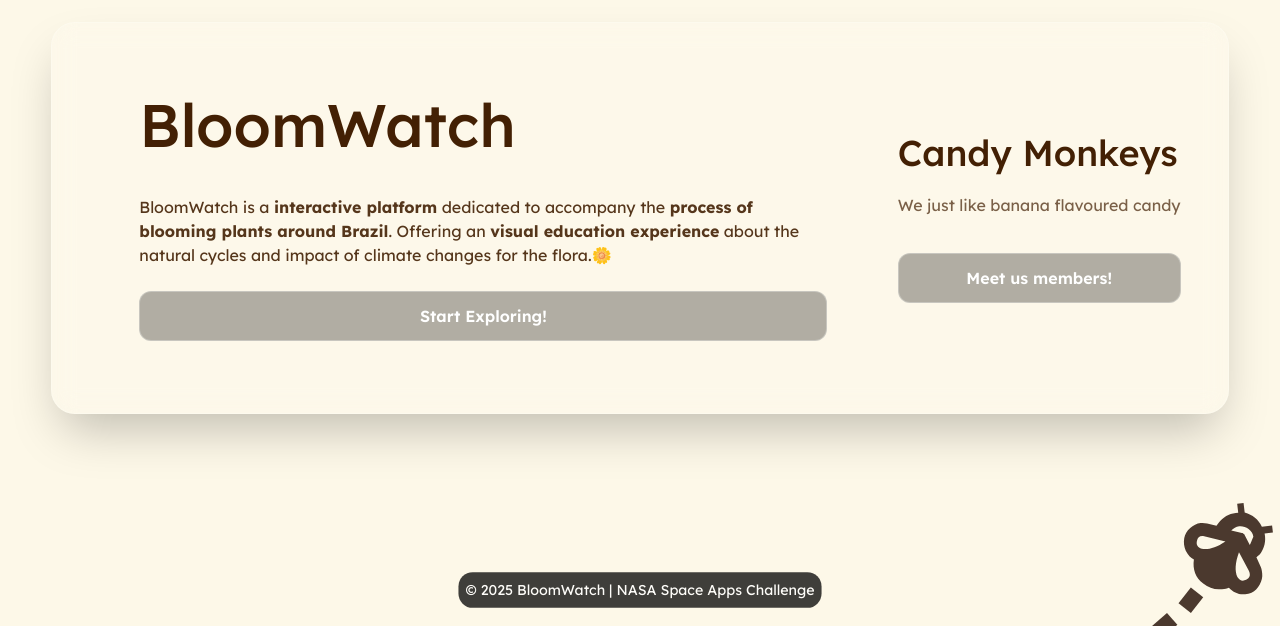
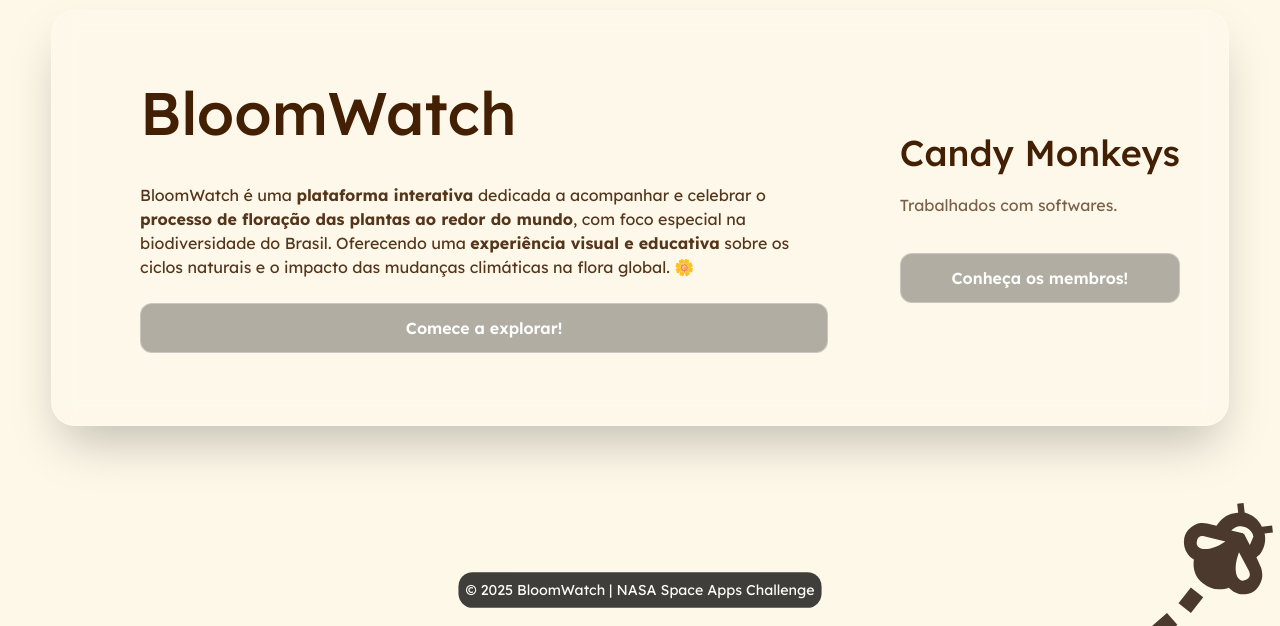
Before and after one commit to JoaoVitorinoVN/bloomWatch-nasa, a Next.js app: page / in a window 1280 px wide. Shown: the part 182-808 px from the top of the page. Built offline with nearby package versions, Linux system fonts and the light colour scheme.

Commit message:
fix: idioma do site

```diff
--- a/src/app/layout.tsx
+++ b/src/app/layout.tsx
@@ -23,7 +23,7 @@
   children: React.ReactNode;
 }>) {
   return (
-    <html lang="en">
+    <html lang="pt-br">
       <body
         className={`${lexendDeca.variable} ${robotoMono.variable} antialiased`}
       >
--- a/src/app/page.tsx
+++ b/src/app/page.tsx
@@ -12,25 +12,25 @@
                 <div className='max-w-3xl p-10'>
                     <h1 className="text-6xl font-medium mb-10">BloomWatch</h1>
                     <p className="opacity-90 mb-6">
-                        BloomWatch is a <b>interactive platform</b> dedicated to accompany the <b>process of blooming plants around Brazil</b>. Offering an <b>visual education experience</b> about the natural cycles and impact of climate changes for the flora.🌼
+                        BloomWatch é uma <b>plataforma interativa</b> dedicada a acompanhar e celebrar o <b>processo de floração das plantas ao redor do mundo</b>, com foco especial na biodiversidade do Brasil. Oferecendo uma <b>experiência visual e educativa</b> sobre os ciclos naturais e o impacto das mudanças climáticas na flora global. 🌼
                     </p>
                     <GlassButton
                         onClick={() => router.push('/ui')}
                         variant='dark'
                     >
-                        Start Exploring!
+                        Comece a explorar!
                     </GlassButton>
                 </div>
                 <div className="grid gap-3">
                     <h2 className="text-4xl font-medium mb-2">Candy Monkeys</h2>
                     <p className="opacity-70 mb-6">
-                        We just like banana flavoured candy
+                        Trabalhados com softwares.
                     </p>
                     <GlassButton
                         onClick={() => window.location.href = 'https://www.spaceappschallenge.org/2025/find-a-team/candy_monkeys/?tab=members'}
                         variant='dark'
                     >
-                        Meet us members!
+                        Conheça os membros!
                     </GlassButton>
                 </div>
 
```
